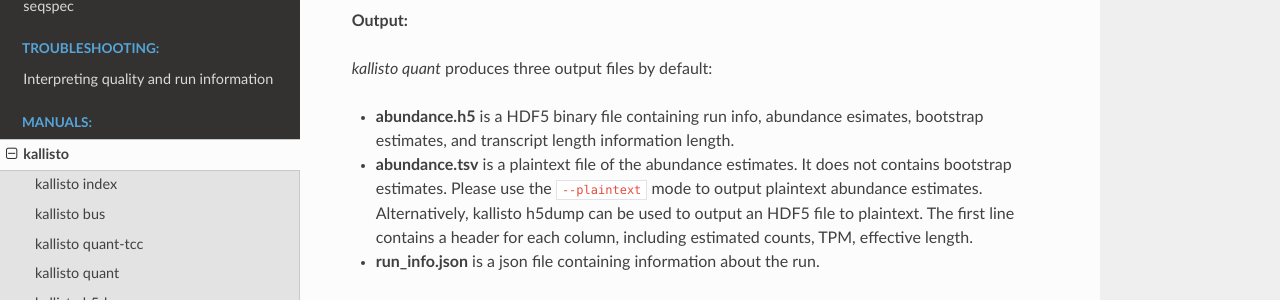
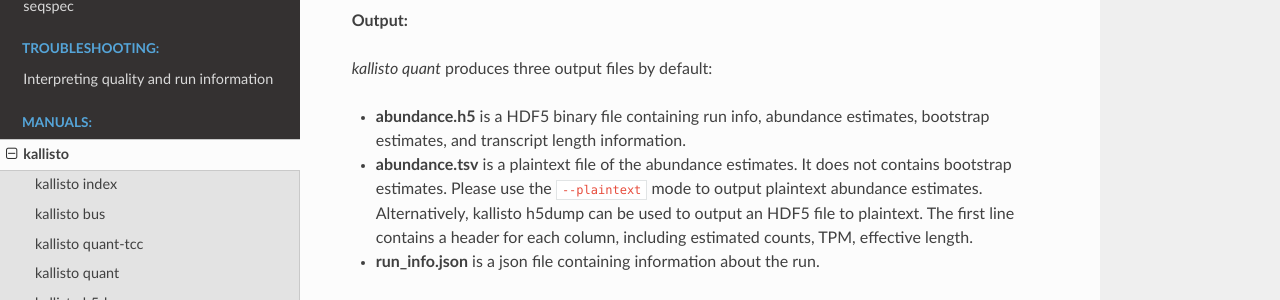
Before and after one commit to pachterlab/kb_docs, a Sphinx documentation site: the page built from docs/source/manuals/kallisto.rst, in a window 1280 px wide and 900 px high, scrolled down 8432 px. Shown: the part 151-451 px from the top of the window. Built offline with Sphinx 7.4.7 and the Read the Docs theme 3.1.0, drawn with Linux system fonts in a browser that asks for light colours; pages that are not in the unit, such as notebooks, are missing from menus.

Commit message:
minor changes

```diff
--- a/docs/source/manuals/kallisto.rst
+++ b/docs/source/manuals/kallisto.rst
@@ -240,7 +240,7 @@ The "old way" of running kallisto (we recommend using *kallisto bus* instead). R
 
 *kallisto quant* produces three output files by default:
 
-* **abundance.h5** is a HDF5 binary file containing run info, abundance esimates, bootstrap estimates, and transcript length information length.
+* **abundance.h5** is a HDF5 binary file containing run info, abundance estimates, bootstrap estimates, and transcript length information.
 * **abundance.tsv** is a plaintext file of the abundance estimates. It does not contains bootstrap estimates. Please use the ``--plaintext`` mode to output plaintext abundance estimates. Alternatively, kallisto h5dump can be used to output an HDF5 file to plaintext. The first line contains a header for each column, including estimated counts, TPM, effective length.
 * **run_info.json** is a json file containing information about the run.
 
```
